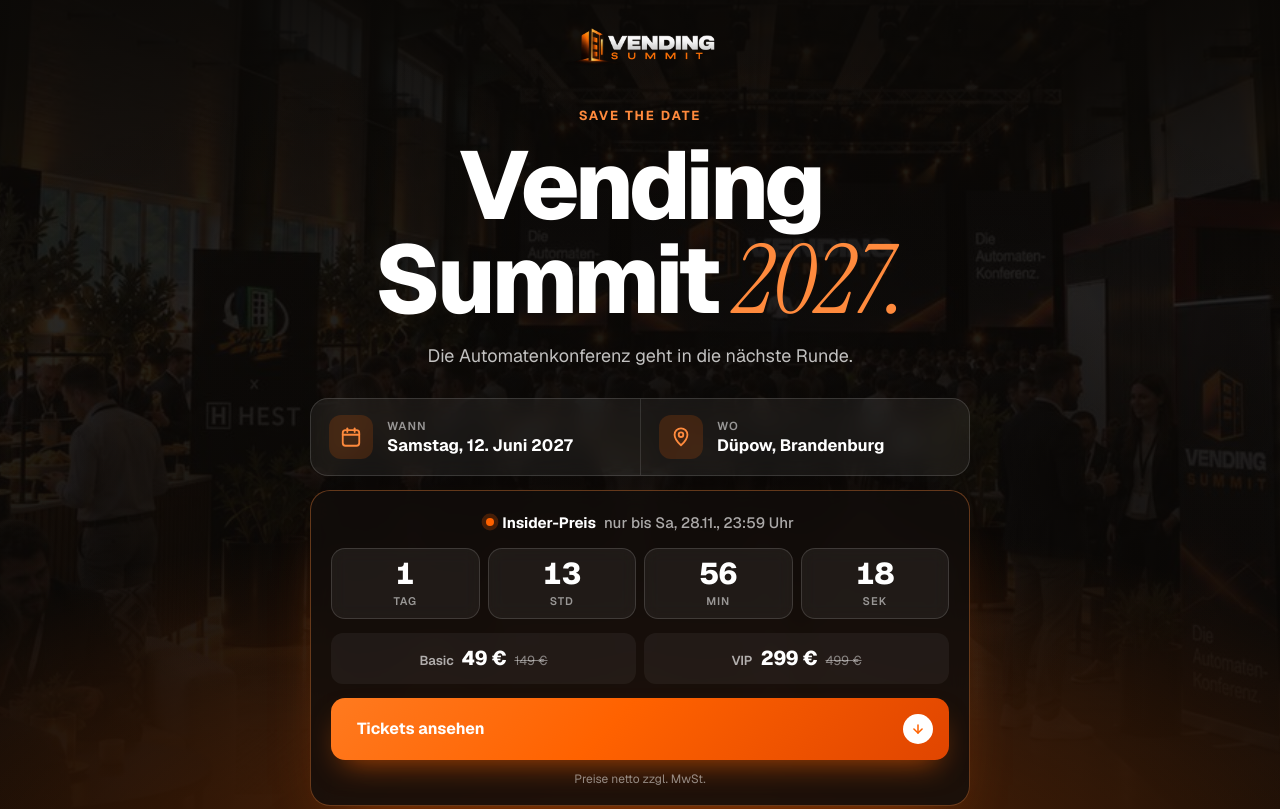
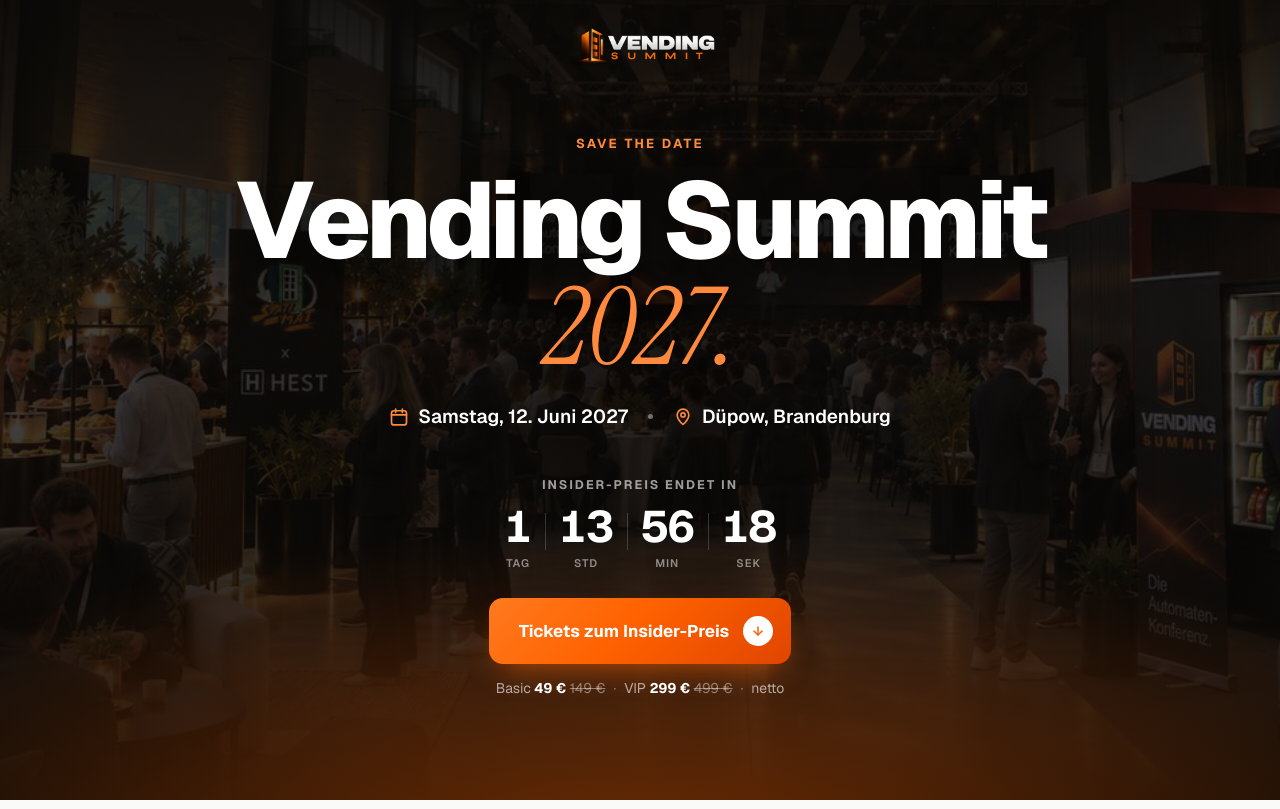
Before and after one commit to loeffelkobra/vending-conference, a plain HTML site: page 2027.html in a window 1280 px wide. Shown: the top 809 px of the page. Drawn offline with nearby package versions, Linux system fonts and the light colour scheme.

Commit message:
2027-Seite: Hero ohne Boxen – große Typo, Datum/Ort als Zeile, schlanker Countdown, ein Button
Co-Authored-By: Claude Opus 5.5 <noreply@anthropic.com>
Claude-Session: https://claude.ai/code/session_01FSiYj6JvzpWspzKzQExB6M

```diff
--- a/2027.html
+++ b/2027.html
@@ -214,48 +214,45 @@ h2 .serif{color:var(--orange)}
   body{padding-bottom:84px}
 }
 
-/* ===== Hero (aufgeräumt) ===== */
-.hero::before{opacity:.38}
+
+/* ===== Hero (ruhig, ohne Boxen) ===== */
+.hero::before{opacity:.5}
 .hero::after{background:
-  radial-gradient(90% 60% at 50% 45%,rgba(10,8,6,.55) 0%,rgba(10,8,6,0) 70%),
-  radial-gradient(120% 70% at 50% 100%,rgba(255,98,0,.32) 0%,rgba(255,98,0,0) 60%),
-  linear-gradient(180deg,rgba(10,8,6,.92) 0%,rgba(10,8,6,.6) 35%,rgba(10,8,6,.85) 75%,#0A0806 100%)}
+  radial-gradient(70% 55% at 50% 42%,rgba(10,8,6,.62) 0%,rgba(10,8,6,0) 75%),
+  radial-gradient(120% 70% at 50% 108%,rgba(255,98,0,.42) 0%,rgba(255,98,0,0) 60%),
+  linear-gradient(180deg,rgba(10,8,6,.9) 0%,rgba(10,8,6,.45) 40%,rgba(10,8,6,.75) 80%,#0A0806 100%)}
 .hero-top img{width:150px}
-.hero-in{max-width:700px;padding:40px 20px 64px}
-.kicker{font-size:13px;font-weight:700;letter-spacing:2px;text-transform:uppercase;color:var(--orange-lt)}
-.hero h1{margin-top:12px}
-.hero .hero-sub{margin-top:14px;font-size:18px;color:rgba(255,255,255,.75)}
-.facts{margin-top:28px;width:100%;display:grid;grid-template-columns:1fr 1fr;border-radius:18px;background:rgba(255,255,255,.06);border:1px solid rgba(255,255,255,.14);backdrop-filter:blur(10px);-webkit-backdrop-filter:blur(10px);overflow:hidden}
-.fact{display:flex;align-items:center;gap:14px;padding:16px 18px;text-align:left}
-.fact + .fact{border-left:1px solid rgba(255,255,255,.12)}
-.fact-ic{flex-shrink:0;display:grid;place-items:center;width:44px;height:44px;border-radius:12px;background:rgba(255,98,0,.16);color:var(--orange-lt)}
-.fact small{display:block;font-size:11.5px;font-weight:600;letter-spacing:1.2px;text-transform:uppercase;color:rgba(255,255,255,.55)}
-.fact b{display:block;font-size:16.5px;line-height:1.3;font-weight:700;color:#fff}
-.offer{margin-top:14px;width:100%;padding:20px 20px 16px;border-radius:20px;background:rgba(18,14,11,.78);border:1px solid rgba(255,138,61,.35);box-shadow:0 30px 60px -30px rgba(255,98,0,.45);backdrop-filter:blur(10px);-webkit-backdrop-filter:blur(10px)}
-.offer-head{display:flex;align-items:center;justify-content:center;flex-wrap:wrap;gap:4px 8px;font-size:15px;font-weight:700;color:#fff}
-.offer-until{font-weight:500;color:rgba(255,255,255,.65)}
-.live{width:8px;height:8px;border-radius:50%;background:var(--orange);box-shadow:0 0 0 4px rgba(255,98,0,.25);animation:pulse 1.6s ease-in-out infinite}
-@keyframes pulse{50%{box-shadow:0 0 0 7px rgba(255,98,0,0)}}
-.offer .cd{margin-top:14px}
-.offer .cd-seg{min-width:0;flex:1;padding:10px 6px 8px;background:rgba(255,255,255,.06)}
-.offer .cd-row{width:100%;gap:8px}
-.offer-prices{margin-top:14px;display:grid;grid-template-columns:1fr 1fr;gap:8px}
-.offer-prices div{display:flex;align-items:baseline;justify-content:center;gap:8px;padding:10px 8px;border-radius:12px;background:rgba(255,255,255,.05)}
-.offer-prices span{font-size:13px;font-weight:600;color:rgba(255,255,255,.65)}
-.offer-prices b{font-size:20px;font-weight:800;color:#fff;letter-spacing:-.02em}
-.offer-prices s{font-size:13px;color:rgba(255,255,255,.45)}
-.offer .btn{margin-top:14px}
-.offer-tax{margin-top:10px;font-size:12px;color:rgba(255,255,255,.5)}
-.offer .cd-end{width:100%}
+.hero-in{max-width:960px;padding:40px 20px 72px}
+.kicker{font-size:13px;font-weight:700;letter-spacing:2.4px;text-transform:uppercase;color:var(--orange-lt)}
+.hero h1{margin-top:14px;font-size:clamp(46px,8.4vw,108px);text-shadow:0 10px 40px rgba(0,0,0,.45)}
+.meta{margin-top:22px;display:flex;align-items:center;justify-content:center;flex-wrap:wrap;gap:10px 20px;font-size:19px;font-weight:600;color:#fff}
+.meta span{display:inline-flex;align-items:center;gap:9px}
+.meta svg{color:var(--orange-lt)}
+.meta .sep{width:5px;height:5px;border-radius:50%;background:rgba(255,255,255,.4)}
+.deal{margin-top:44px;display:flex;flex-direction:column;align-items:center}
+.deal-lab{font-size:12.5px;font-weight:700;letter-spacing:2px;text-transform:uppercase;color:rgba(255,255,255,.6)}
+.hero .cd{margin-top:10px}
+.hero .cd-row{gap:0}
+.hero .cd-seg{min-width:0;padding:0 14px;background:none;border:0;border-radius:0;backdrop-filter:none;-webkit-backdrop-filter:none;position:relative}
+.hero .cd-seg:not([hidden]) ~ .cd-seg::before{content:"";position:absolute;left:0;top:8px;bottom:22px;width:1px;background:rgba(255,255,255,.18)}
+.hero .cd-seg b{font-size:44px;font-weight:700;letter-spacing:-.03em}
+.hero .cd-seg i{margin-top:6px;color:rgba(255,255,255,.5)}
+.hero .cd-end{margin-top:4px}
+.deal .btn{margin-top:26px}
+.deal-prices{margin-top:14px;font-size:14px;color:rgba(255,255,255,.62)}
+.deal-prices b{color:#fff;font-weight:700}
+.deal-prices s{color:rgba(255,255,255,.42)}
+.dot-sep{margin:0 8px;color:rgba(255,255,255,.35)}
 @media(max-width:560px){
-  .facts{grid-template-columns:1fr}
-  .fact + .fact{border-left:0;border-top:1px solid rgba(255,255,255,.12)}
-  .fact{padding:14px 16px}
-  .hero .hero-sub{font-size:16.5px}
-  .offer{padding:18px 16px 14px}
-  .offer .cd-seg b{font-size:24px}
+  .hero-in{padding:32px 18px 64px}
+  .meta{flex-direction:column;gap:8px;font-size:17px}
+  .meta .sep{display:none}
+  .deal{margin-top:36px}
+  .hero .cd-seg{padding:0 11px}
+  .hero .cd-seg b{font-size:36px}
+  .deal .btn{width:100%;justify-content:space-between}
+  .deal-prices{font-size:13.5px}
 }
-@media(prefers-reduced-motion:reduce){.live{animation:none}}
 @media(prefers-reduced-motion:reduce){*{transition:none !important;scroll-behavior:auto !important}}
 </style>
 <!-- Meta Pixel Code -->
@@ -283,24 +280,19 @@ src="https://www.facebook.com/tr?id=1544241537270144&ev=PageView&noscript=1"
   <div class="hero-in">
     <span class="kicker">Save the Date</span>
     <h1>Vending Summit <span class="serif">2027.</span></h1>
-    <p class="hero-sub">Die Automatenkonferenz geht in die n&auml;chste Runde.</p>
-
-    <div class="facts">
-      <div class="fact"><span class="fact-ic"><svg width="22" height="22" viewBox="0 0 24 24" fill="none" stroke="currentColor" stroke-width="2" stroke-linecap="round" stroke-linejoin="round" aria-hidden="true"><rect x="3" y="4.5" width="18" height="17" rx="3"/><line x1="3" y1="9.5" x2="21" y2="9.5"/><line x1="8" y1="2.5" x2="8" y2="6.5"/><line x1="16" y1="2.5" x2="16" y2="6.5"/></svg></span><span><small>Wann</small><b>Samstag, 12. Juni 2027</b></span></div>
-      <div class="fact"><span class="fact-ic"><svg width="22" height="22" viewBox="0 0 24 24" fill="none" stroke="currentColor" stroke-width="2" stroke-linecap="round" stroke-linejoin="round" aria-hidden="true"><path d="M12 21s-7-6.2-7-11.5a7 7 0 0 1 14 0C19 14.8 12 21 12 21z"/><circle cx="12" cy="9.5" r="2.5"/></svg></span><span><small>Wo</small><b>D&uuml;pow, Brandenburg</b></span></div>
+    <div class="meta">
+      <span><svg width="20" height="20" viewBox="0 0 24 24" fill="none" stroke="currentColor" stroke-width="2" stroke-linecap="round" stroke-linejoin="round" aria-hidden="true"><rect x="3" y="4.5" width="18" height="17" rx="3"/><line x1="3" y1="9.5" x2="21" y2="9.5"/><line x1="8" y1="2.5" x2="8" y2="6.5"/><line x1="16" y1="2.5" x2="16" y2="6.5"/></svg>Samstag, 12. Juni 2027</span>
+      <i class="sep" aria-hidden="true"></i>
+      <span><svg width="20" height="20" viewBox="0 0 24 24" fill="none" stroke="currentColor" stroke-width="2" stroke-linecap="round" stroke-linejoin="round" aria-hidden="true"><path d="M12 21s-7-6.2-7-11.5a7 7 0 0 1 14 0C19 14.8 12 21 12 21z"/><circle cx="12" cy="9.5" r="2.5"/></svg>D&uuml;pow, Brandenburg</span>
     </div>
 
-    <div class="offer">
-      <div class="offer-head"><span class="live"></span>Insider-Preis <span class="offer-until" data-cd-label>nur bis Sa, 28.11., 23:59 Uhr</span></div>
+    <div class="deal">
+      <div class="deal-lab" data-cd-label>Insider-Preis endet in</div>
       <div class="cd" data-cd>
         <div class="cd-row"><span class="cd-seg" data-seg="d"><b data-d>00</b><i>Tag</i></span><span class="cd-seg" data-seg="h"><b data-h>00</b><i>Std</i></span><span class="cd-seg" data-seg="m"><b data-m>00</b><i>Min</i></span><span class="cd-seg" data-seg="s"><b data-s>00</b><i>Sek</i></span></div>
       </div>
-      <div class="offer-prices">
-        <div><span>Basic</span><b>49&nbsp;&euro;</b><s>149&nbsp;&euro;</s></div>
-        <div><span>VIP</span><b>299&nbsp;&euro;</b><s>499&nbsp;&euro;</s></div>
-      </div>
-      <a class="btn block" href="#ticket">Tickets ansehen<span class="arr"><svg width="14" height="14" viewBox="0 0 24 24" fill="none" stroke="currentColor" stroke-width="2.6" stroke-linecap="round" stroke-linejoin="round"><line x1="12" y1="5" x2="12" y2="19"/><polyline points="19 12 12 19 5 12"/></svg></span></a>
-      <div class="offer-tax">Preise netto zzgl. MwSt.</div>
+      <a class="btn lg" href="#ticket">Tickets zum Insider-Preis<span class="arr"><svg width="14" height="14" viewBox="0 0 24 24" fill="none" stroke="currentColor" stroke-width="2.6" stroke-linecap="round" stroke-linejoin="round"><line x1="12" y1="5" x2="12" y2="19"/><polyline points="19 12 12 19 5 12"/></svg></span></a>
+      <p class="deal-prices">Basic <b>49&nbsp;&euro;</b> <s>149&nbsp;&euro;</s><span class="dot-sep">&middot;</span>VIP <b>299&nbsp;&euro;</b> <s>499&nbsp;&euro;</s><span class="dot-sep">&middot;</span>netto</p>
     </div>
   </div>
 </header>
@@ -438,7 +430,7 @@ src="https://www.facebook.com/tr?id=1544241537270144&ev=PageView&noscript=1"
   function endOffer(){
     document.body.classList.add('ended');
     if(cd) cd.innerHTML = '<div class="cd-end">Das Insider-Angebot ist beendet.</div>';
-    if(lab) lab.textContent = 'ist beendet';
+    if(lab) lab.textContent = 'Insider-Preis';
     if(shortEl) shortEl.parentNode.textContent = 'Angebot beendet';
     if(stickyEl) stickyEl.textContent = 'Angebot beendet';
     document.querySelectorAll('.js-checkout').forEach(function(a){
@@ -458,7 +450,7 @@ src="https://www.facebook.com/tr?id=1544241537270144&ev=PageView&noscript=1"
       cd.querySelector('[data-m]').textContent = pad(m);
       cd.querySelector('[data-s]').textContent = pad(s2);
     }
-    if(lab) lab.textContent = berlinDay(Date.now()) === berlinDay(DEADLINE) ? 'nur noch heute bis 23:59 Uhr' : 'nur bis Sa, 28.11., 23:59 Uhr';
+    if(lab) lab.textContent = berlinDay(Date.now()) === berlinDay(DEADLINE) ? 'Insider-Preis \u00b7 nur noch heute' : 'Insider-Preis endet in';
     var short = (d ? d + (d === 1 ? ' Tag ' : ' Tage ') : '') + pad(h) + ':' + pad(m) + ':' + pad(s2);
     if(shortEl) shortEl.textContent = short;
     if(stickyEl) stickyEl.textContent = 'Endet in ' + short;
```
